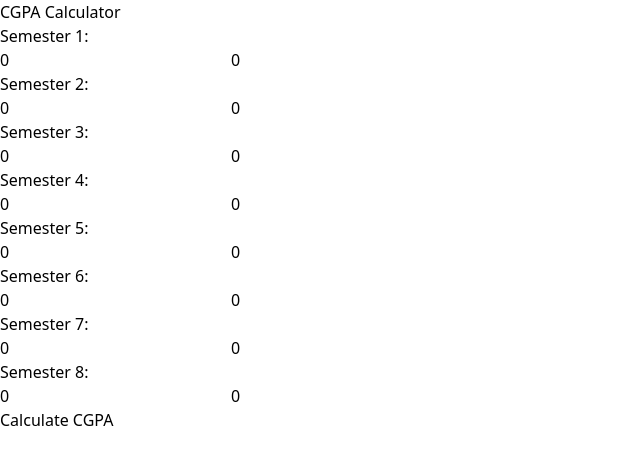
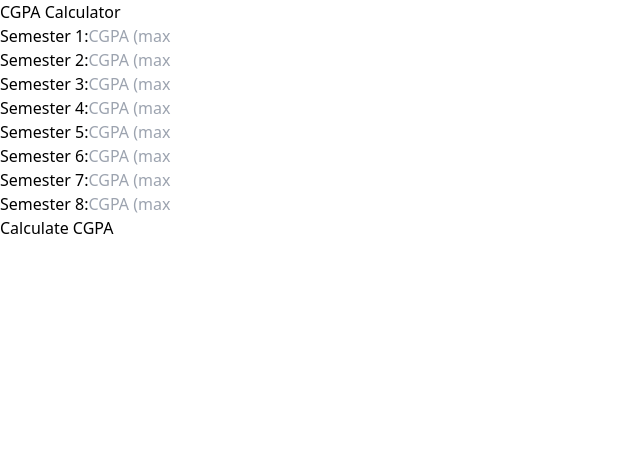
Before and after one commit to Coder-Mujahid/react-practice, a React (Vite) app: page / in a window 1280 px wide. Shown: the top 464 px of the page, without its empty margins (0-640 px from the left). Built offline with nearby package versions, Linux system fonts and the light colour scheme.

Commit message:
make a CGPAcalculator wrong way

```diff
--- a/src/CGPACalculator.jsx
+++ b/src/CGPACalculator.jsx
@@ -2,13 +2,11 @@
 import React, { useState } from 'react';
 
 const CGPACalculator = () => {
-  const [semesterCredits, setSemesterCredits] = useState(Array(8).fill(0));
-  const [semesterGrades, setSemesterGrades] = useState(Array(8).fill(0));
+  const [semesterGPAs, setSemesterGPAs] = useState(Array(8).fill(''));
 
   const calculateCGPA = () => {
-    const totalCredits = semesterCredits.reduce((acc, credits) => acc + credits, 0);
-    const weightedSum = semesterGrades.reduce((acc, grade, index) => acc + (grade / 100) * semesterCredits[index], 0);
-    const cgpa = (weightedSum / totalCredits).toFixed(2);
+    const totalGPAs = semesterGPAs.reduce((acc, gpa) => acc + parseFloat(gpa) || 0, 0);
+    const cgpa = (totalGPAs / 8).toFixed(2);
     return isNaN(cgpa) ? 'N/A' : cgpa;
   };
 
@@ -22,33 +20,20 @@ const CGPACalculator = () => {
             <label className="block text-sm font-medium text-gray-700">
               Semester {index + 1}:
             </label>
-            <div className="flex items-center space-x-4 mt-2">
             <input
               type="number"
+              step="0.01"
               min="0"
-                className="border rounded-md p-2 w-16 focus:outline-none focus:border-blue-500"
-                placeholder="Credits"
-                value={semesterCredits[index]}
+              max="4"
+              className="border rounded-md p-2 w-24 focus:outline-none focus:border-blue-500"
+              placeholder="CGPA (max 4.00)"
+              value={semesterGPAs[index]}
               onChange={(e) => {
-                  const newCredits = [...semesterCredits];
-                  newCredits[index] = parseInt(e.target.value, 10) || 0;
-                  setSemesterCredits(newCredits);
+                const newGPAs = [...semesterGPAs];
+                newGPAs[index] = e.target.value;
+                setSemesterGPAs(newGPAs);
               }}
             />
-              <input
-                type="number"
-                min="0"
-                max="100"
-                className="border rounded-md p-2 w-16 focus:outline-none focus:border-blue-500"
-                placeholder="Grade %"
-                value={semesterGrades[index]}
-                onChange={(e) => {
-                  const newGrades = [...semesterGrades];
-                  newGrades[index] = parseInt(e.target.value, 10) || 0;
-                  setSemesterGrades(newGrades);
-                }}
-              />
-            </div>
           </div>
         ))}
 
```
Lines whose indentation alone changed are shown as unchanged.
